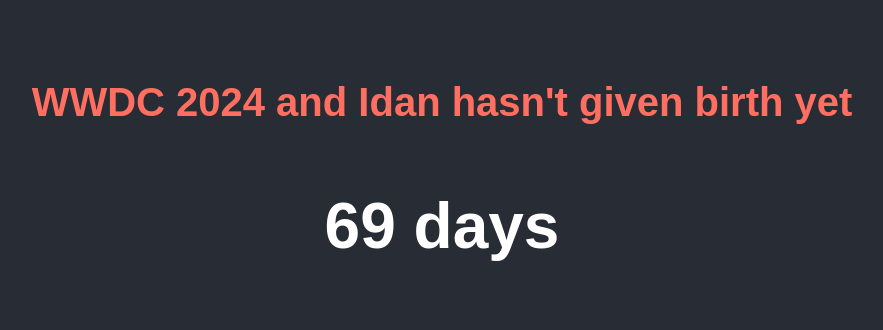
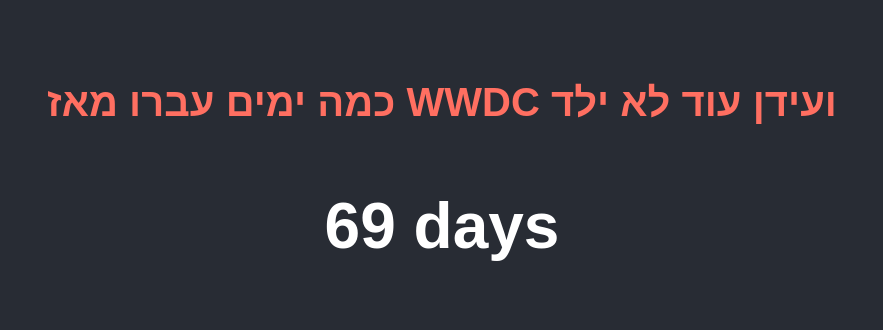
Before and after one commit to yaneeva/idanbirth, a plain HTML site: page index.html in a window 1280 px wide. Shown: the part 210-540 px from the top of the page, without its empty margins (198-1081 px from the left). Drawn offline with Linux system fonts and the light colour scheme.

Commit message:
Update index.html

```diff
--- a/index.html
+++ b/index.html
@@ -8,7 +8,7 @@
 </head>
 <body>
     <div class="container">
-        <h1 id="headline">WWDC 2024 and Idan hasn't given birth yet</h1>
+        <h1 id="headline">כמה ימים עברו מאז WWDC ועידן עוד לא ילד</h1>
         <p id="daysPassed"></p>
     </div>
 
```
